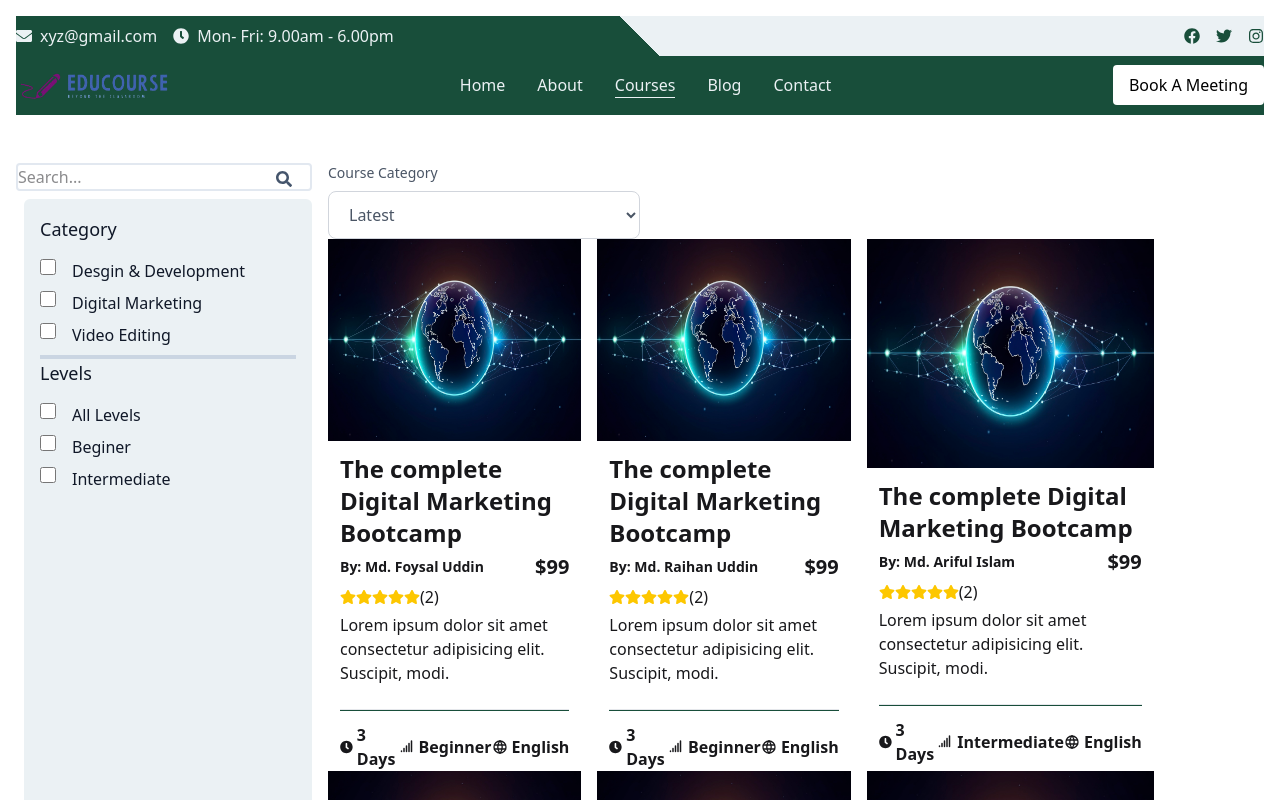
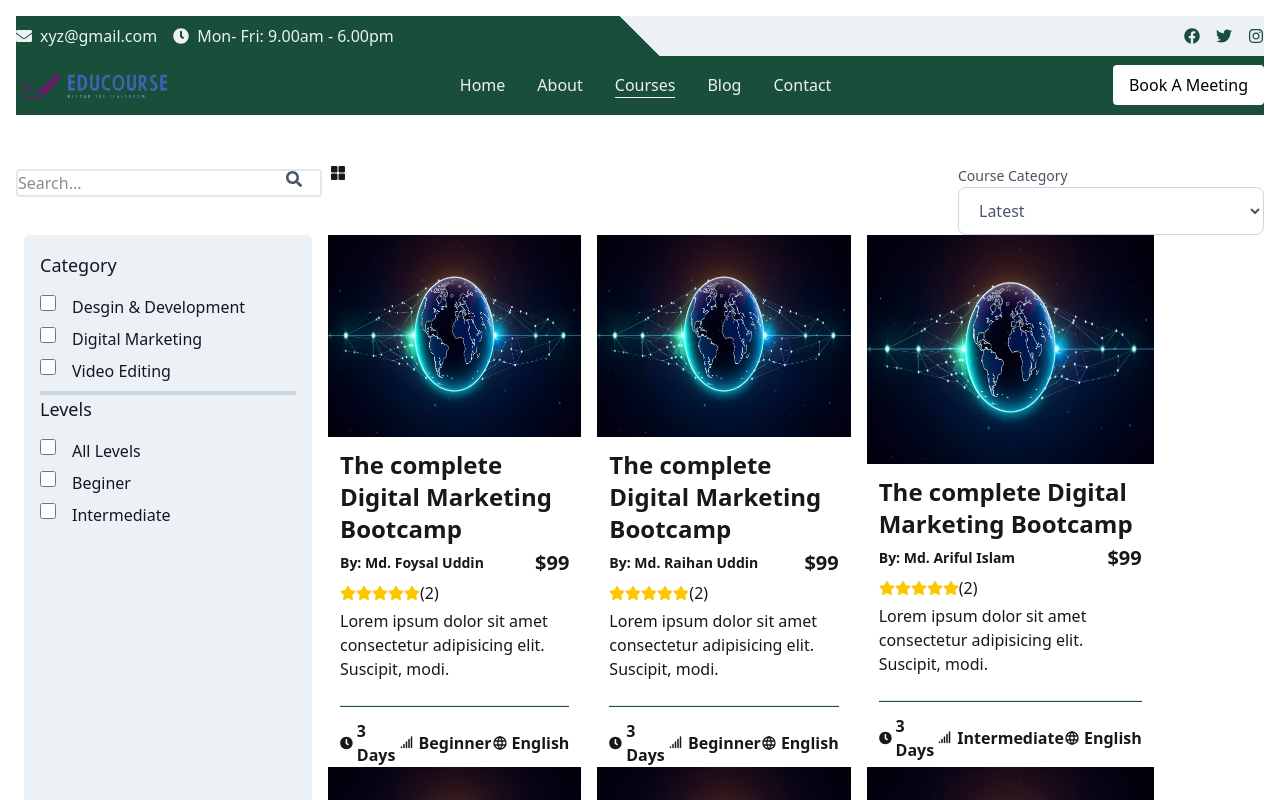
Before and after one commit to eduCourseOrg/eduCourse-client, a React (Vite) app: page /courses in a window 1280 px wide. Shown: the top 800 px of the page. Built offline with nearby package versions, Linux system fonts and the light colour scheme.

Commit message:
all course component modified

```diff
--- a/src/Pages/AllCoursePage/AllCourse.jsx
+++ b/src/Pages/AllCoursePage/AllCourse.jsx
@@ -1,5 +1,6 @@
 import { useEffect, useState } from "react";
 import { FaSearch } from "react-icons/fa";
+import { IoGrid } from "react-icons/io5";
 import CourseCart from "../../Components/AllCourse/CourseCart";
 const AllCourse = () => {
   const [courseData, setCourseData] = useState("");
@@ -37,15 +38,13 @@ const AllCourse = () => {
   };
 
   return (
-    // This is for left side section
-
-    <div className="grid grid-cols-1 md:grid-cols-4">
-      <section className="grid-cols-1 lg:mr-4 md:mr-2">
+    <section>
+      <section className="all-filter-section mb-6 grid grid-cols-1 md:grid-cols-4 gap-2" >
         {/* section for search input */}
         <div className="search-bar relative w-full justify-between items-center flex mb-2">
           <input
             type="text"
-            value={searchQuery}
+            value={searchQuery}r
             onChange={handleInputChange}
             placeholder="Search..."
             className=" rounded-sm w-full border-slate-200 border-[2px] search-input "
@@ -54,6 +53,35 @@ const AllCourse = () => {
           {/* Search Icon */}
           <button className="search-btn" onClick={() => handleSearch}></button>
         </div>
+        {/* section for */}
+        <div className="layout-btn col-span-2">
+          <button>
+            <IoGrid />
+          </button>
+        </div>
+        {/*  select option bar */}
+        <div className="grid-cols-1 block h-12">
+          <label
+            htmlFor="course-filte"
+            className="mb-2 text-sm font-medium text-gray-600 w-full"
+          >
+            Course Category
+          </label>
+          <select
+            id="countries"
+            className="h-12 border border-gray-300 text-gray-600 text-base rounded-lg block w-full py-1 px-4 focus:outline-none"
+          >
+            <option selected>Latest</option>
+            <option value="web-development">Web Development</option>
+            <option value="digital-marketing">Digital Marketing</option>
+            <option value="video-editing">video Editing</option>
+          </select>
+        </div>
+      </section>
+
+      <section className="grid grid-cols-1 md:grid-cols-4">
+        <div className="grid-cols-1 lg:mr-4 md:mr-2">
+          {/* // Start left side section */}
 
           {/* Section for category filter */}
 
@@ -201,33 +229,16 @@ const AllCourse = () => {
               </div>
             </fieldset>
           </div>
+        </div>
 
-        {/* line break */}
-      </section>
+        {/* Left side section ended */}
 
         {/* This is for Right side section */}
-      <section className="grid-cols-1 md:grid-cols-2 gap-2">
+        <section>
           {/*
- right-side select option bar
+
 */}
 
-        <div className="block w-full">
-          <label
-            htmlFor="countries"
-            className="block mb-2 text-sm font-medium text-gray-600 w-full"
-          >
-            Course Category
-          </label>
-          <select
-            id="countries"
-            className="h-12 border border-gray-300 text-gray-600 text-base rounded-lg block w-full py-2.5 px-4 focus:outline-none"
-          >
-            <option selected>Latest</option>
-            <option value="web-development">Web Development</option>
-            <option value="digital-marketing">Digital Marketing</option>
-            <option value="video-editing">video Editing</option>
-          </select>
-        </div>
           <div className="grid-cols-1 md:grid-cols-2 lg:gird-cols-3 gap-2">
             {" "}
             {courseData &&
@@ -239,7 +250,8 @@ const AllCourse = () => {
               ))}
           </div>
         </section>
-    </div>
+      </section>
+    </section>
   );
 };
 
```
Lines whose indentation alone changed are shown as unchanged.
